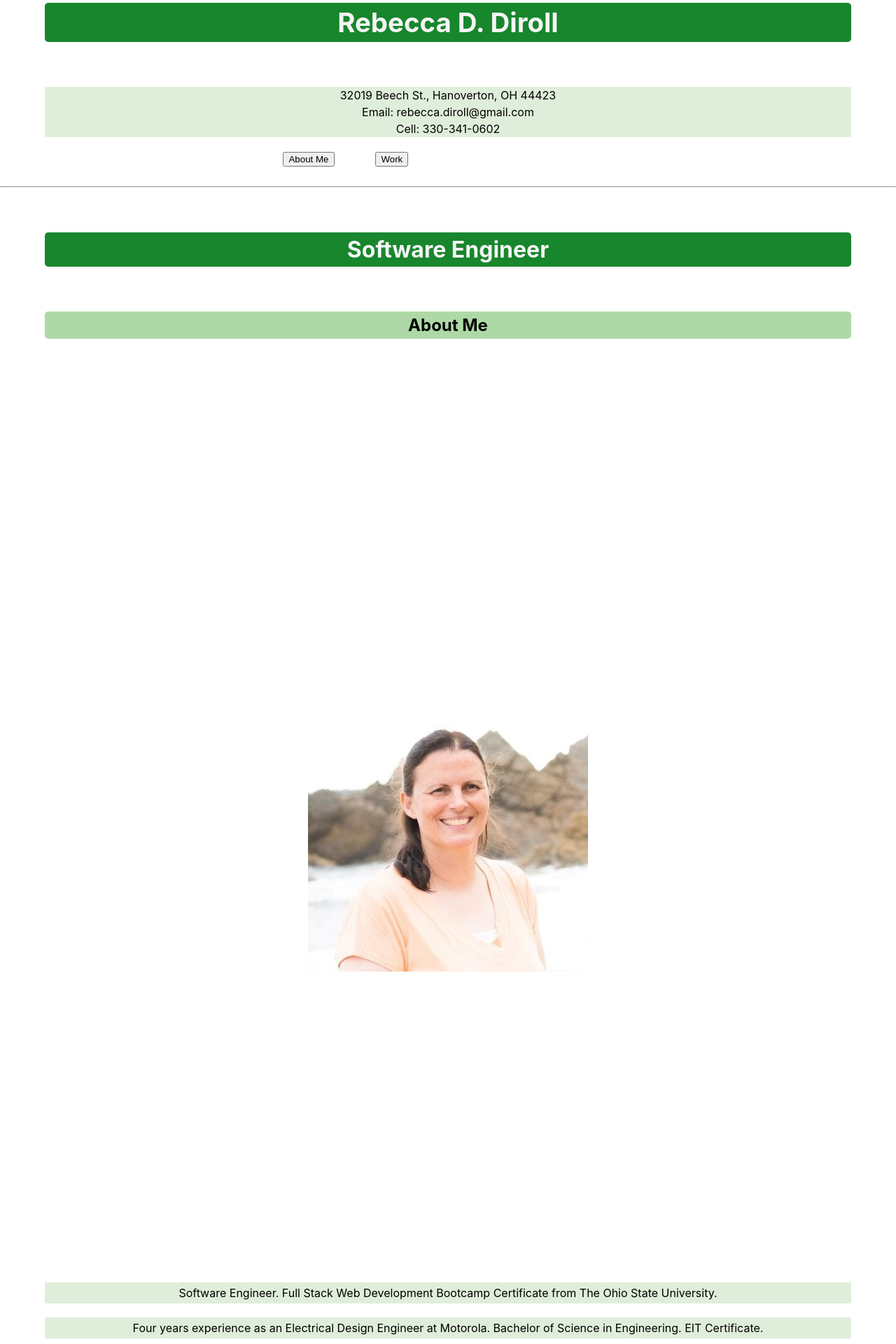
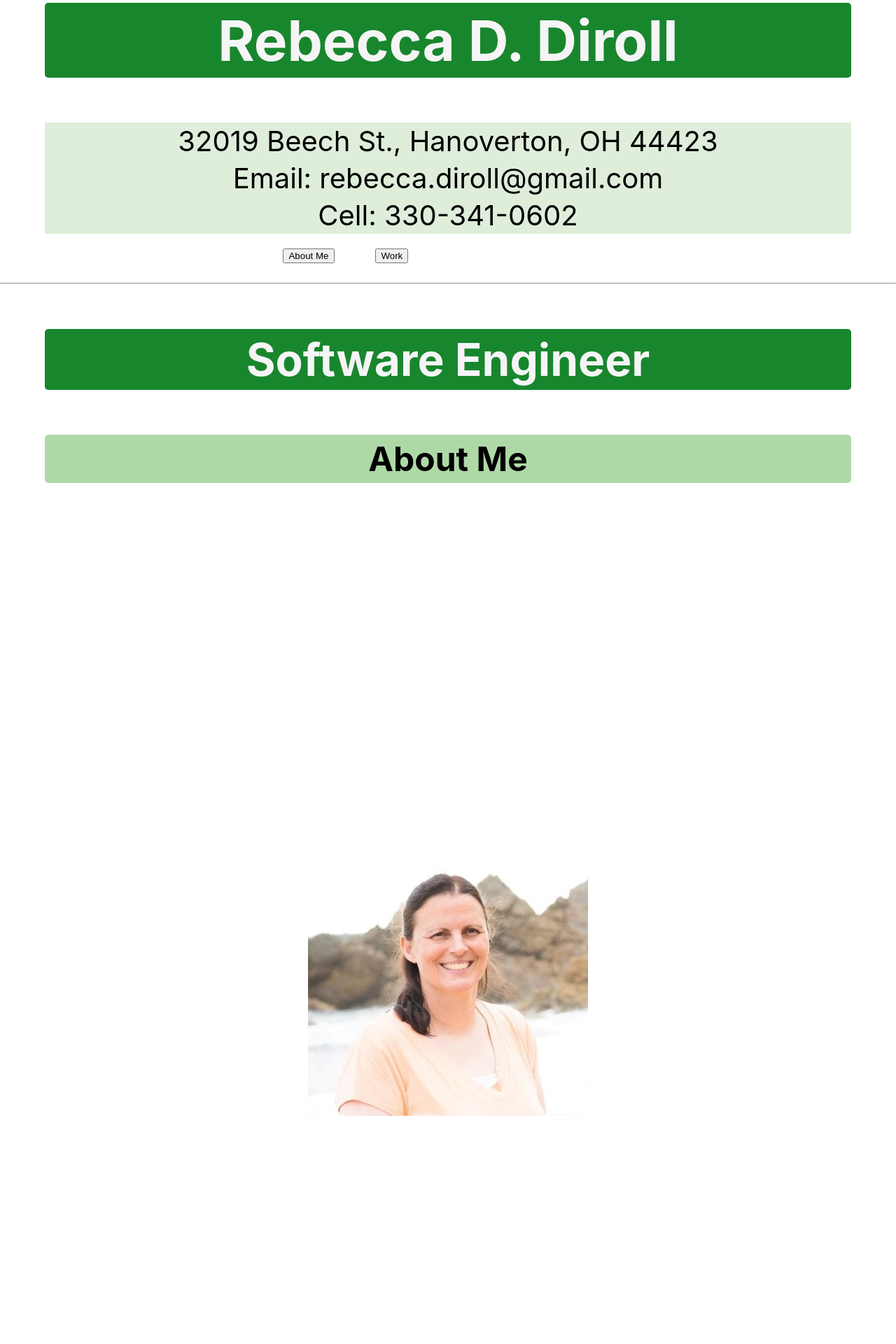
Before and after one commit to Rebecca-Diroll/20-React-Portfolio, a React (Create React App) app: page / in a window 1280 px wide. Shown: the part 60-1980 px from the top of the page at 70% size. Built offline with nearby package versions, Linux system fonts and the light colour scheme.

Commit message:
Add media queries to App.css and Home.css

```diff
--- a/src/App.css
+++ b/src/App.css
@@ -28,6 +28,79 @@ h2 {
 
 headerNav {
   background-color: rgb(109, 185, 102);
+}
 
+/* 400px */
+@media only screen and (min-width: 400px) {
+  .headerText {
+    font-size: 1.2em;
+  }
+}
 
+@media only screen and (min-width: 400px) {
+  h1 {
+    font-size: 2em;
+  }
 }
+
+@media only screen and (min-width: 400px) {
+  .mainTitle {
+    font-size: 2.5em;
+  }
+}
+
+@media only screen and (min-width: 400px) {
+  h2 {
+    font-size: 1.7em;
+  }
+}
+
+/* 600px */
+@media only screen and (min-width: 600px) {
+  .headerText {
+    font-size: 1.5em;
+  }
+}
+
+@media only screen and (min-width: 600px) {
+  h1 {
+    font-size: 2.5em;
+  }
+}
+
+@media only screen and (min-width: 600px) {
+  .mainTitle {
+    font-size: 3.5em;
+  }
+}
+
+@media only screen and (min-width: 600px) {
+  h2 {
+    font-size: 2em;
+  }
+}
+
+/* 900px */
+@media only screen and (min-width: 900px) {
+  .headerText {
+    font-size: 2.5em;
+  }
+}
+
+@media only screen and (min-width: 900px) {
+  h1 {
+    font-size: 4em;
+  }
+}
+
+@media only screen and (min-width: 900px) {
+  .mainTitle {
+    font-size: 5em;
+  }
+}
+
+@media only screen and (min-width: 900px) {
+  h2 {
+    font-size: 3em;
+  }
+}
--- a/src/pages/Home/Home.css
+++ b/src/pages/Home/Home.css
@@ -4,3 +4,21 @@
     margin: 0 5%;
     padding: 5px;
 }
+
+@media only screen and (min-width: 400px) {
+    .homeText {
+      font-size: 1.2em;
+    }
+}
+
+@media only screen and (min-width: 600px) {
+    .homeText {
+      font-size: 1.5em;
+    }
+}
+
+@media only screen and (min-width: 400px) {
+    .homeText {
+      font-size: 2em;
+    }
+}
```
